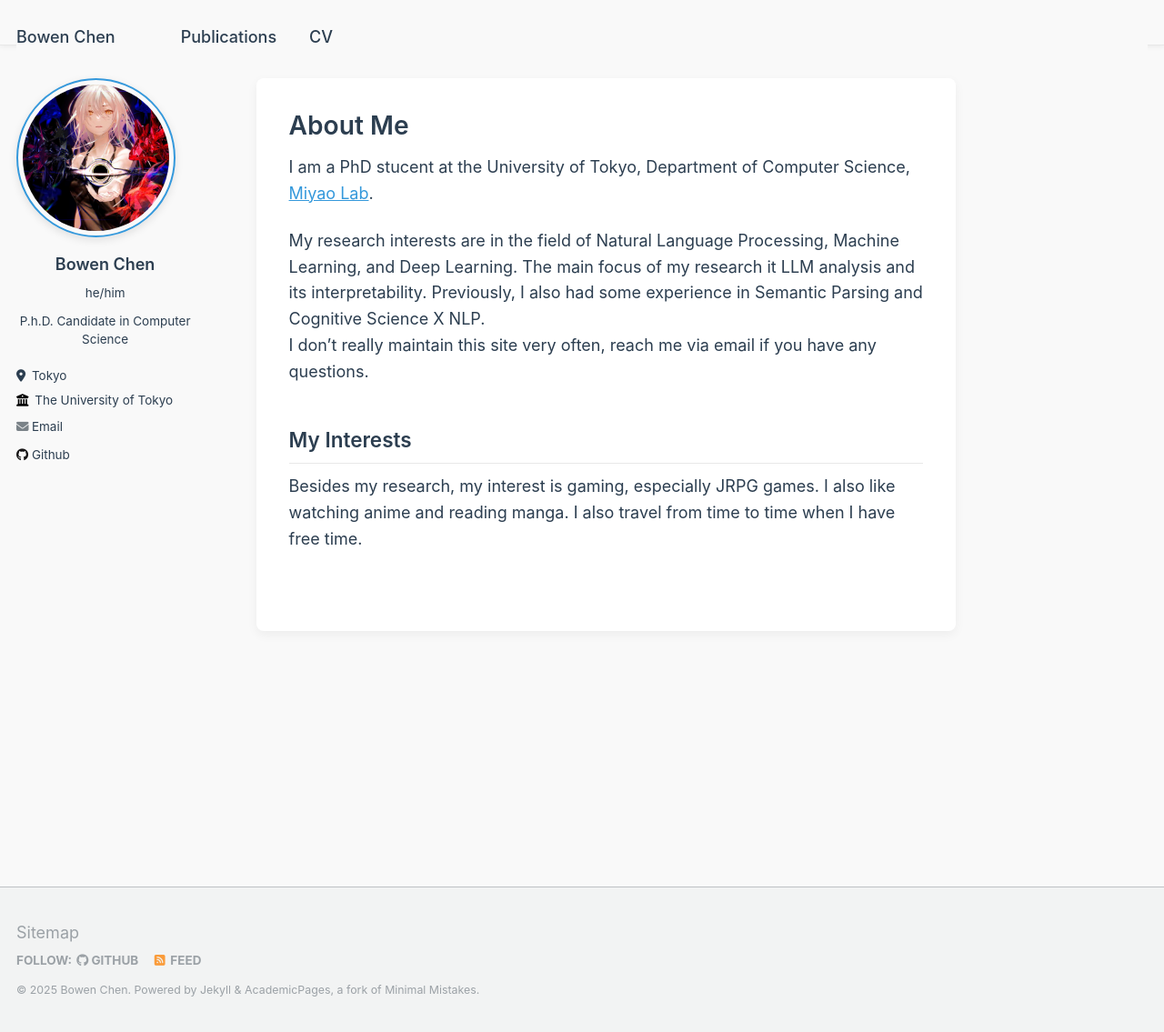
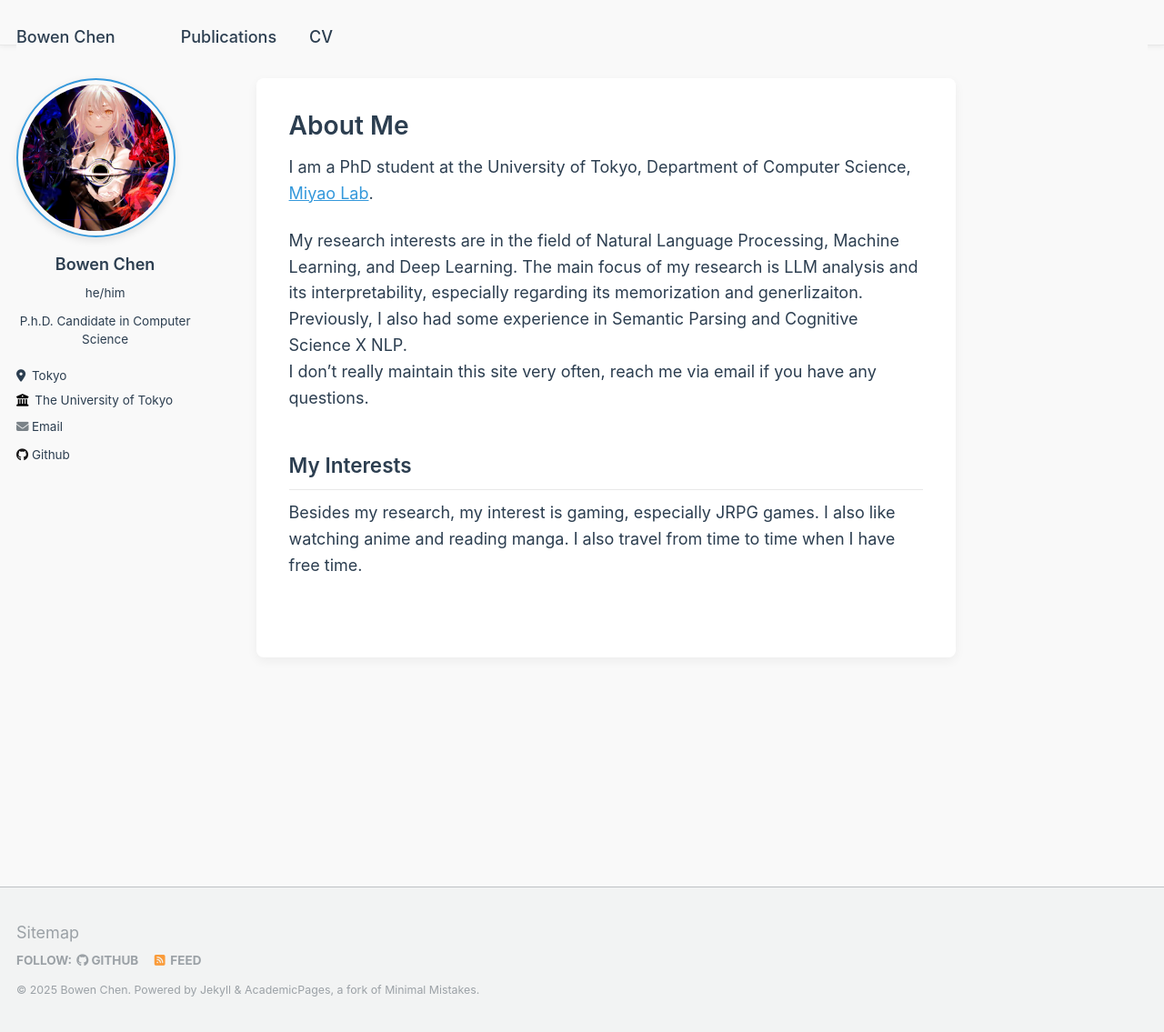
Before and after one commit to PosoSAgapo/PosoSAgapo.github.io, a Jekyll site: the page built from _pages/about.md, in a window 1280 px wide and 1135 px high. Shown: the whole window at 91% size. Built offline with Jekyll 4.4.1, drawn with Linux system fonts in a browser that asks for light colours.

Commit message:
update page

```diff
--- a/_pages/about.md
+++ b/_pages/about.md
@@ -9,10 +9,10 @@ redirect_from:
 
 
 
-I am a PhD stucent at the University of Tokyo, Department of Computer Science, [Miyao Lab](https://mynlp.is.s.u-tokyo.ac.jp/ja/index).
+I am a PhD student at the University of Tokyo, Department of Computer Science, [Miyao Lab](https://mynlp.is.s.u-tokyo.ac.jp/ja/index).
 
 My research interests are in the field of Natural Language Processing, Machine Learning, and Deep Learning.
-The main focus of my research it LLM analysis and its interpretability.
+The main focus of my research is LLM analysis and its interpretability, especially regarding its memorization and generlizaiton.
 Previously, I also had some experience in Semantic Parsing and Cognitive Science X NLP.
 I don't really maintain this site very often, reach me via email if you have any questions.
 
```
